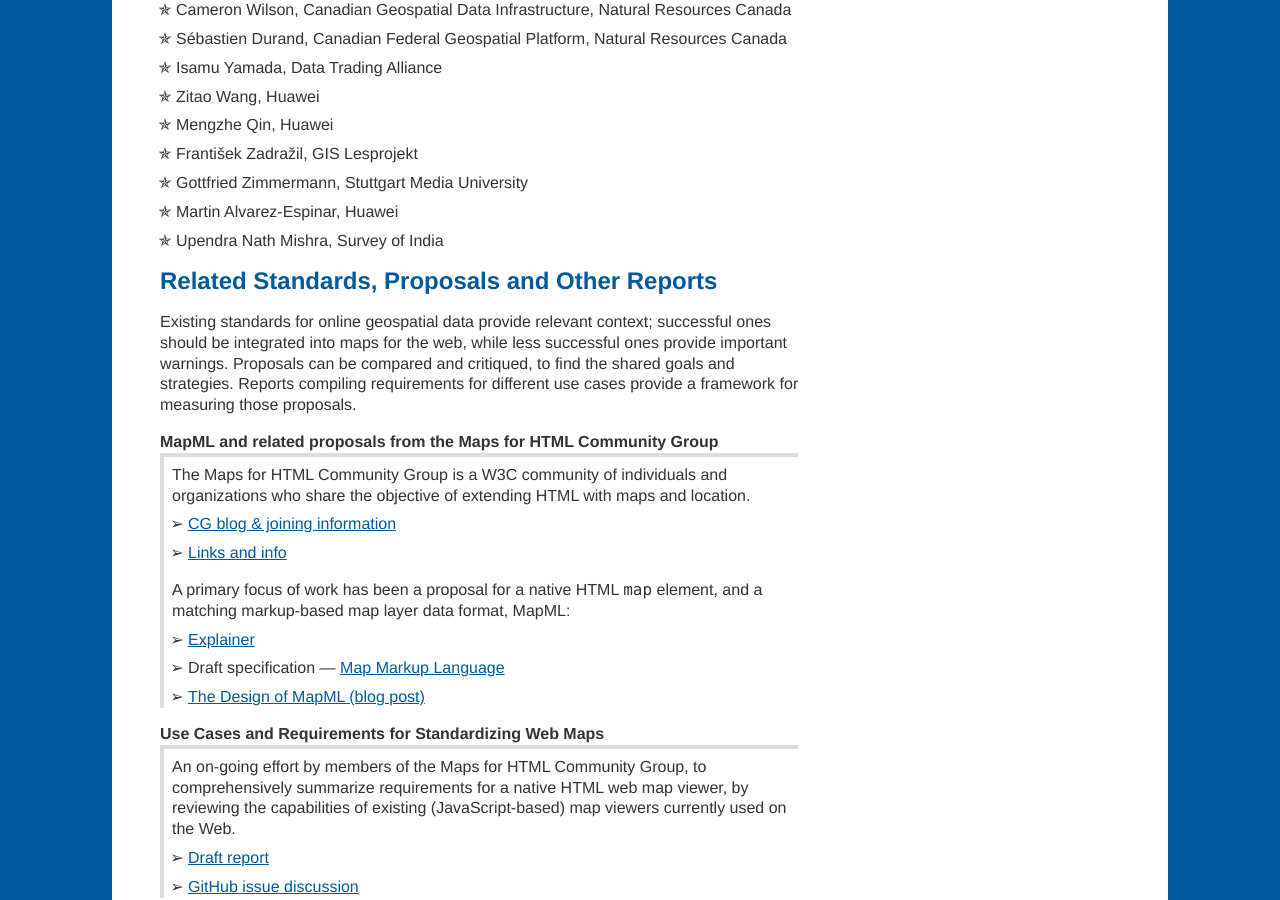
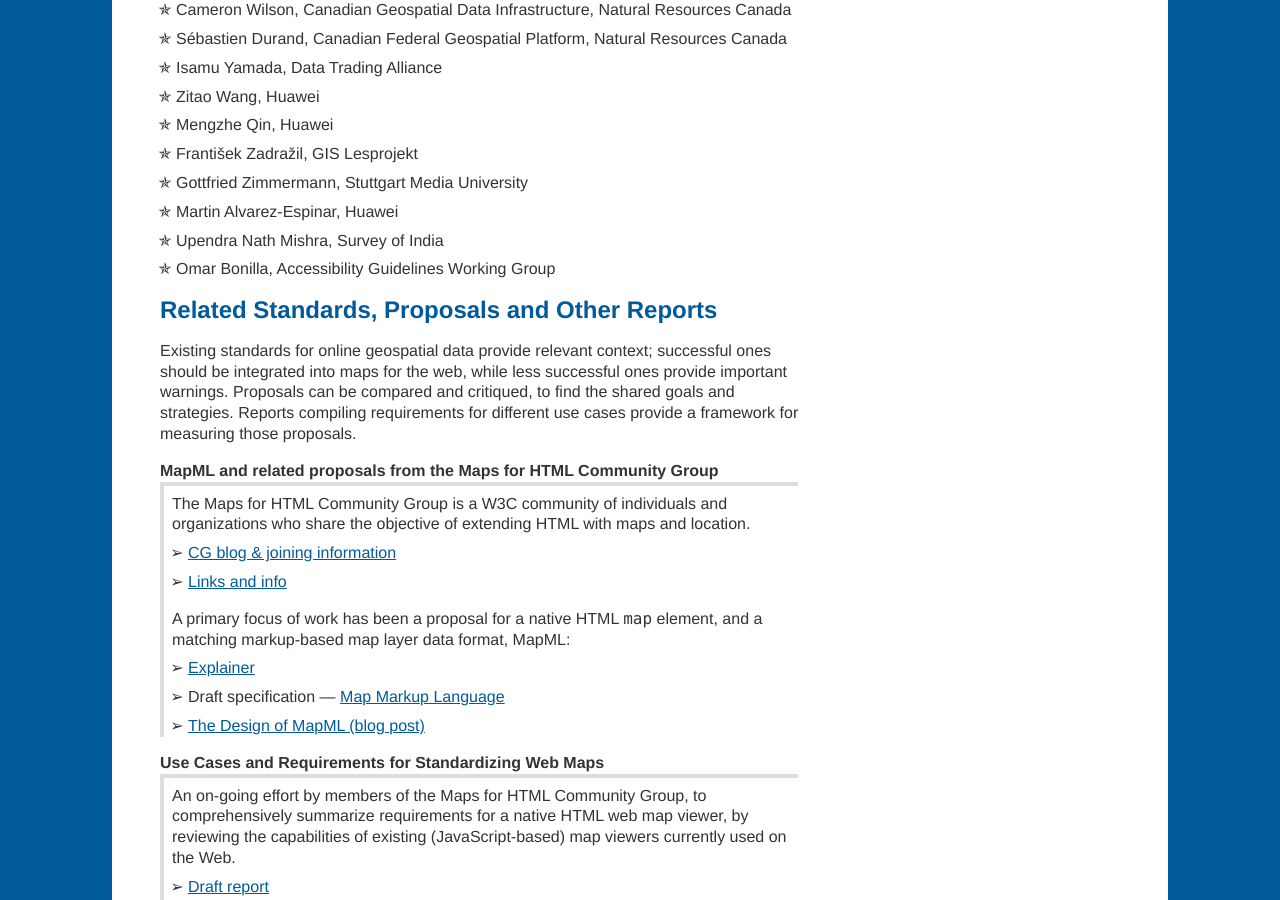
Before and after one commit to Maps4HTML/Maps4HTML-Workshop-2020, a Jekyll site: the page built from supporting-material.html, in a window 1280 px wide and 900 px high, scrolled down 5291 px. Built offline with Jekyll 4.4.1, drawn with Linux system fonts in a browser that asks for light colours.

Commit message:
Add (possibly last) attendee

```diff
--- a/_data/participants.yml
+++ b/_data/participants.yml
@@ -145,3 +145,4 @@
 - "Gottfried Zimmermann, Stuttgart Media University"
 - "Martin Alvarez-Espinar, Huawei"
 - "Upendra Nath Mishra, Survey of India"
+- "Omar Bonilla, Accessibility Guidelines Working Group"
```
